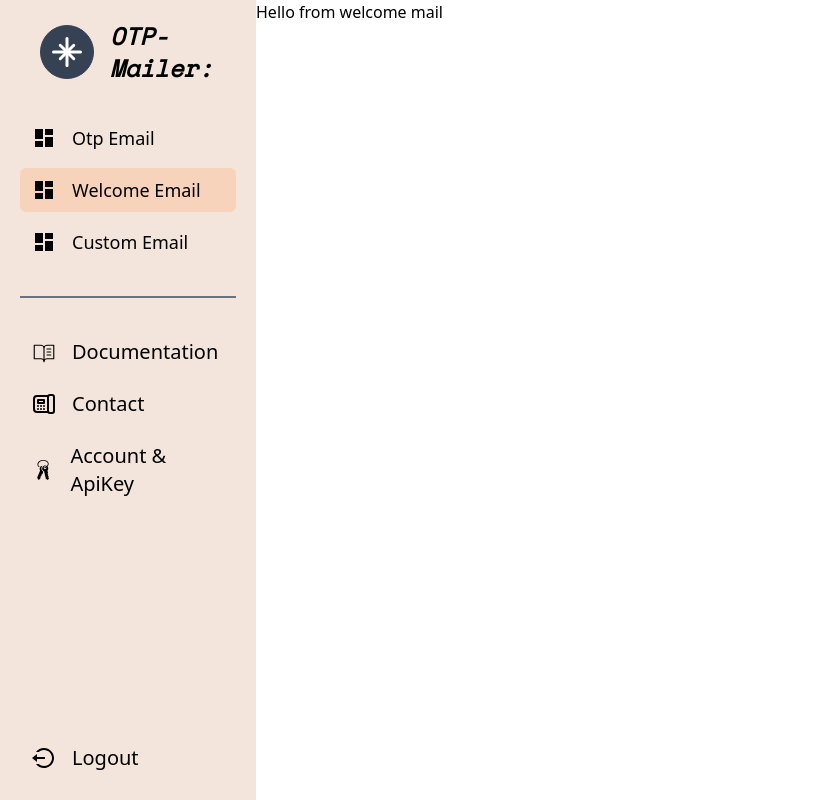
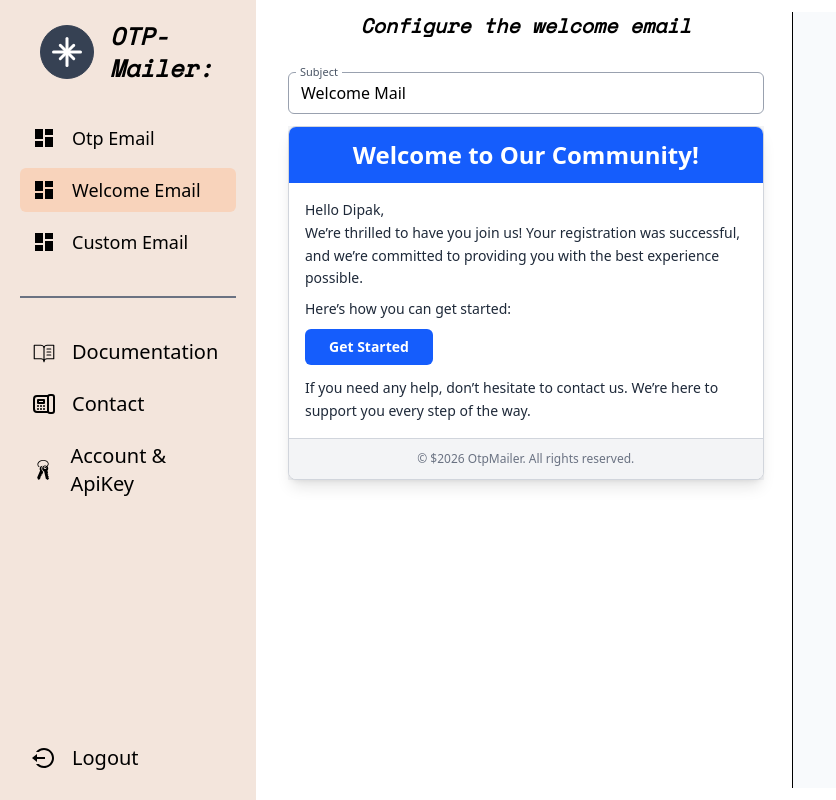
Before and after one commit to Dipak-Gautam/OTP-Mailer-Frontend, a React (Vite) app: page /dashboard/welcome-mail in a window 1280 px wide. Shown: the whole page, without its empty margins (0-836 px from the left). Built offline with nearby package versions, Linux system fonts and the light colour scheme; sample sign-in values are in the browser's storage.

Commit message:
feat: welcome template setup

```diff
--- a/src/Components/DashBoard/Component/WelcomeMail/Component/WelcomeTemplate.tsx
+++ b/src/Components/DashBoard/Component/WelcomeMail/Component/WelcomeTemplate.tsx
@@ -1,7 +1,44 @@
 import React from "react";
 
 const WelcomeTemplate = () => {
-  return <div>hello from welcome template</div>;
+  return (
+    <div className="">
+      <div className="bg-gray-100 text-gray-800 font-sans">
+        <div className="max-w-[600px] mx-auto  bg-white rounded-lg shadow-lg overflow-hidden border border-gray-300 text-sm">
+          <div className="bg-blue-600 text-white text-center text-2xl font-bold p-3">
+            Welcome to Our Community!
+          </div>
+
+          <div className="p-4 leading-relaxed">
+            <p className="">Hello Dipak,</p>
+
+            <p className="mb-2">
+              We’re thrilled to have you join us! Your registration was
+              successful, and we’re committed to providing you with the best
+              experience possible.
+            </p>
+
+            <p className="mb-2">Here’s how you can get started:</p>
+
+            <p className="inline-block bg-blue-600 text-white font-bold text-sm px-6 py-2 rounded-md transition-colors hover:bg-blue-700 cursor-pointer">
+              Get Started
+            </p>
+
+            <p className="mt-3">
+              If you need any help, don’t hesitate to contact us. We’re here to
+              support you every step of the way.
+            </p>
+          </div>
+
+          <div className="bg-gray-100 text-center text-gray-500 text-xs p-3 border-t border-gray-300">
+            <p>
+              &copy; ${new Date().getFullYear()} OtpMailer. All rights reserved.
+            </p>
+          </div>
+        </div>
+      </div>
+    </div>
+  );
 };
 
 export default WelcomeTemplate;
--- a/src/Components/DashBoard/Component/WelcomeMail/WelcomeMail.tsx
+++ b/src/Components/DashBoard/Component/WelcomeMail/WelcomeMail.tsx
@@ -1,7 +1,35 @@
-import React from "react";
+import React, { useState } from "react";
+import WelcomeTemplate from "./Component/WelcomeTemplate";
 
 const WelcomeMail = () => {
-  return <div>Hello from welcome mail</div>;
+  const [subject, setSubject] = useState("Welcome Mail");
+  return (
+    <div className="flex gap-2 h-full p-3">
+      <div className="flex flex-col flex-1 px-5 gap-3">
+        <div className="font-SpaceMono text-xl italic font-bold text-center mb-5">
+          Configure the welcome email
+        </div>
+        <div>
+          <div className="flex-1 relative">
+            <span className="absolute top-0 text-[11px] text-gray-600 font-medium bg-white px-1 left-2 -translate-y-2">
+              Subject
+            </span>
+            <input
+              value={subject}
+              onChange={(event) => {
+                setSubject(event.target.value);
+              }}
+              className="border border-gray-400 rounded-md p-2 text-base px-3 w-full outline-none"
+              placeholder="Subject"
+            />
+          </div>
+        </div>
+
+        <WelcomeTemplate />
+      </div>
+      <div className="flex border-l border-black flex-1 bg-slate-50"></div>
+    </div>
+  );
 };
 
 export default WelcomeMail;
--- /dev/null
+++ b/src/Schema/welcomeEmail.Schema.ts
@@ -0,0 +1,3 @@
+export interface IWelcomeEmailInterface {
+  subject: string;
+}
```
